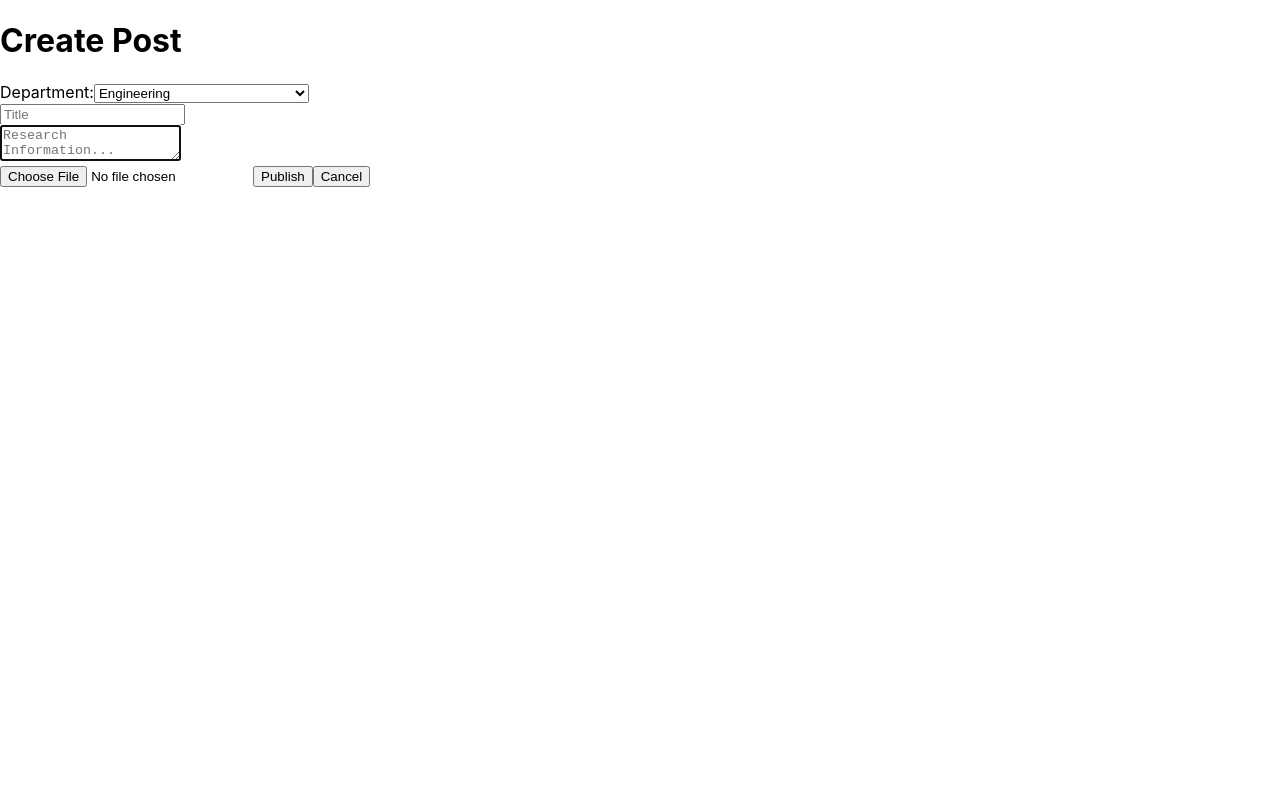
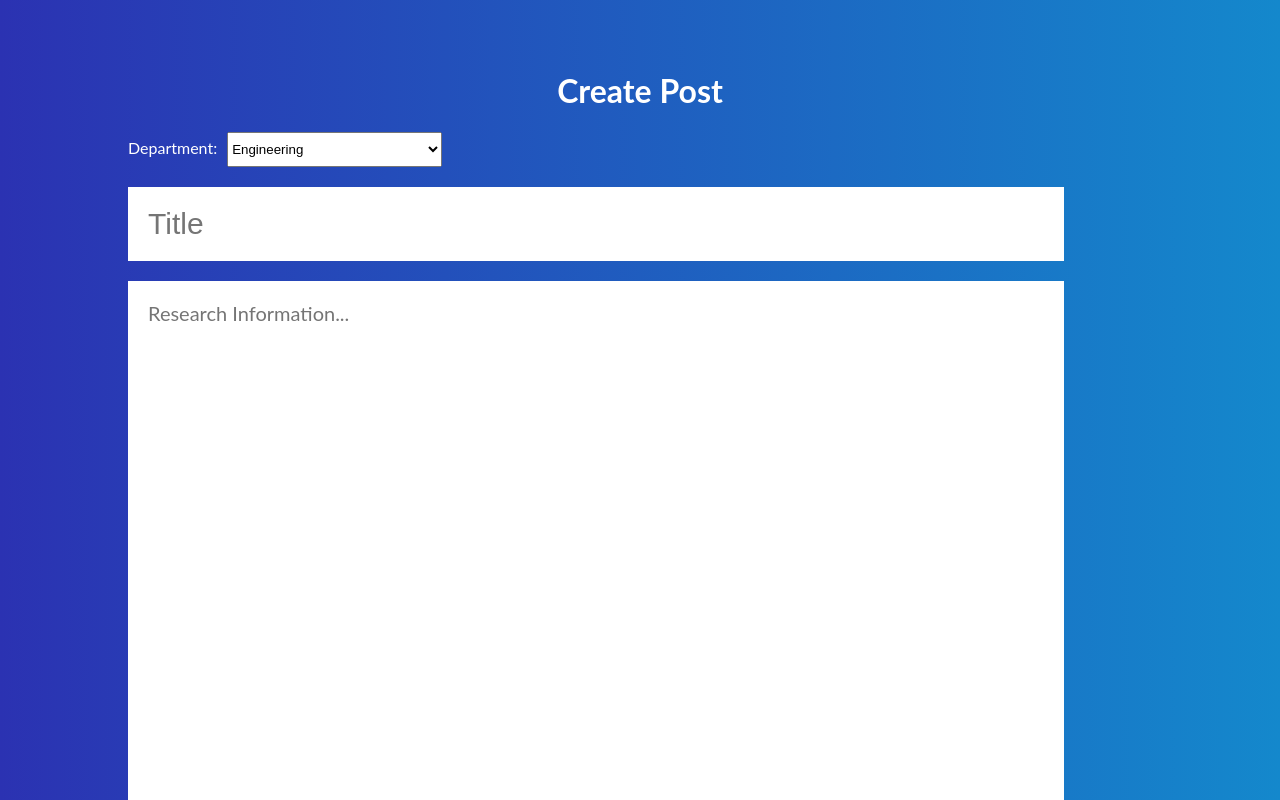
Before and after one commit to candicexxx-droid/research-space, a React (Create React App) app: page / in a window 1280 px wide. Shown: the top 800 px of the page. Built offline with nearby package versions, Linux system fonts and the light colour scheme.

Commit message:
Update post.css

```diff
--- a/src/post.css
+++ b/src/post.css
@@ -1,3 +1,83 @@
-.inputs{
-  margin-bottom:20px;
+body{
+  background: #1488cc;
+  background: -webkit-linear-gradient(to right, #2b32b2, #1488cc);
+  background: linear-gradient(to right,#2b32b2,#1488cc);
+  justify-content: center;
+  align-items: center;
+  font-family: 'Lato' !important;
+  color: white;
 }
+
+h1{
+text-align: center;
+}
+
+.write {
+  padding-top: 50px;
+}
+
+.writeForm {
+  position: relative;
+}
+
+.writeSelection {
+  margin-left: 10%;
+  margin-right: 10%;
+  display: flex;
+  align-items: center;
+  margin-bottom: 20px;
+}
+
+.selectionBox{
+  margin-left: 10px;
+  height: 35px;
+}
+
+.writeFormGroup {
+  margin-left: 10%;
+  margin-right: 10%;
+  display: flex;
+  align-items: center;
+  margin-bottom: 20px;
+}
+
+
+.writeInput {
+  font-size: 30px;
+  border: none;
+  padding: 20px;
+  width: 70vw;
+}
+
+.writeInput::plv wholder {
+  color: rgb(189, 185, 185);
+  font-weight: 400;
+}
+
+.writeInput:focus {
+  outline-style: none;
+}
+
+.writeText {
+  width: 70vw;
+  height: 100vh;
+  font-family: inherit;
+  font-size: 20px;
+}
+
+.writeSubmit{
+  /* position: absolute; */
+  top: 20px;
+  right: 50px;
+  color: white;
+  /* background-color: rgb(167, 86, 167); */
+  background-color: rgb(54, 136, 163);
+  padding: 10px;
+  margin: 10px;
+  border: none;
+  border-radius: 10px;
+  font-size: 16px;
+  cursor: pointer;
+  display: flex;
+  align-items: center;
+}
```
